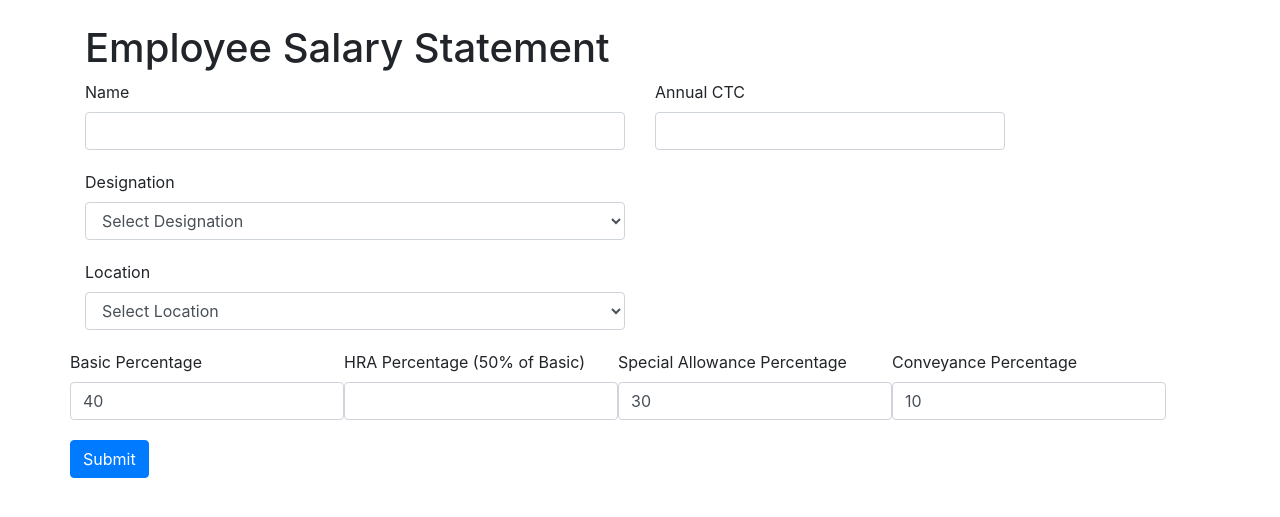
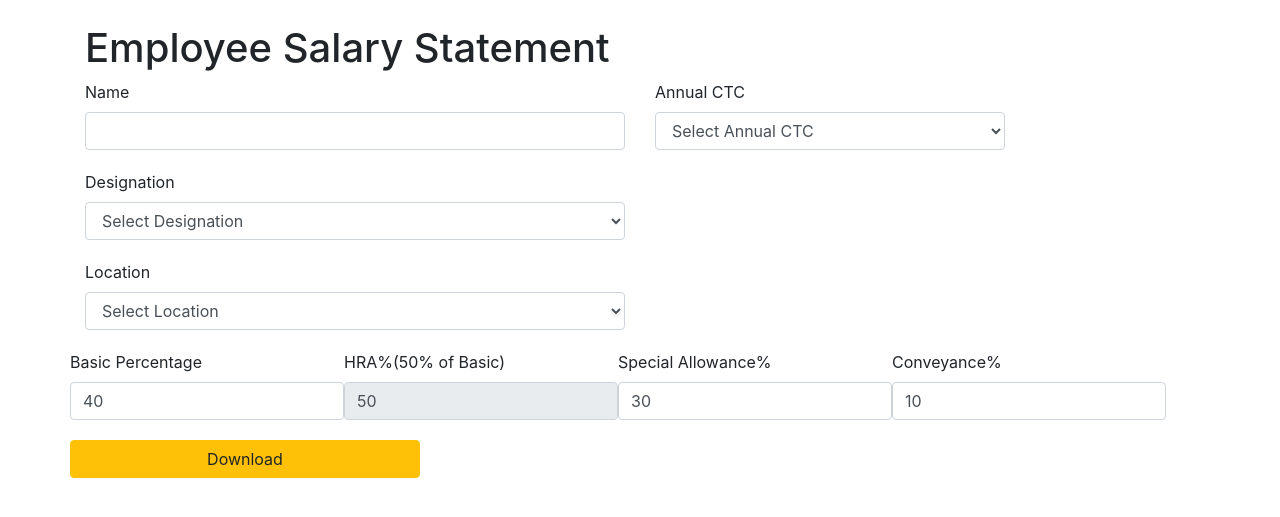
Before and after one commit to Santoshreddy-98/CTC-Form, a Flask app: page / in a window 1280 px wide. Shown: the top 517 px of the page. Run offline with Flask 3, Linux system fonts and the light colour scheme; some libraries are stand-ins or nearby versions.

Commit message:
added fixed values for CTC

```diff
--- a/server.py
+++ b/server.py
@@ -31,7 +31,7 @@ def generate_document(data):
 
         "${EMP_LOCATION}": data['location'],
 
-        "${DOJ}": "17/05/2022",
+        "${DOJ}": "-",
 
         "${ANNUAL_BASIC_CTC}": data['basic_percentage'],
 
@@ -52,6 +52,33 @@ def generate_document(data):
         "${ANNUAL_TOTAL}": data['annual_ctc'],
 
         "${MONTHLY_TOTAL}": data['monthly_ctc'],
+        "${ANNUAL_ESIC_SHARE}":"-",
+        "${MONTHLY_ESIC}":"-",
+        "${ANL_COM_CON_PF}":"-",
+        "${MON_COM_CON_PF}":"-",
+        "${ANNUAL_DEDUCTIONS}":"-",
+        "${MONTHLY_DEDUCTIONS}":"-",
+        "${EMPLOYER_SHARE_PF}":"-",
+        "${MON_EMPLOYER_SHARE_PF}":"-",
+        "${ANL_GROSS_PAY}":"-",
+        "${MON_GROSS_PAY}":"-",
+        "${ANL_ESIC_EMPLOY_SHR}":"-",
+        "${MON_ESIC_EMPLOY_SHAR}":"-",
+        "${ANL_EMPLOY_SHR_PF}":"-",
+        "${MON_EMPLOY_SHAR_PF}":"-",
+        "${ANL_MED_INS}":"-",
+        "${MON_MED_INS}":"-",
+        "${ANL_PRO_TAX}":"-",
+        "${MON_PRO_TAX}":"-",
+        "${ANL_NET_PAY}":"-",
+        "${MON_NET_PAY}":"-",
+        "${ANL_VAR_PAY}":"-",
+        "${MON_VAR_PAY}":"-",
+        "${CTC_EMPLOYR_PF_ESIC_SHARE}":"-",
+
+
+
+
 
     }
 
--- a/templates/form.html
+++ b/templates/form.html
@@ -121,12 +121,23 @@
           </div>
 
           <div class="col-md-4">
+            <label for="annual-ctc">Annual CTC</label>
+            <select class="form-control" id="annual-ctc" name="annual_ctc" required>
+              <option value="" disabled selected>Select Annual CTC</option>
+              <option value="100000">1L</option>
+              <option value="150000">1.5L</option>
+              <option value="200000">2L</option>
+              <option value="250000">2.5L</option>
+              <option value="300000">3L</option>
+              <option value="350000">3.5L</option>
+              <option value="400000">4L</option>
+              <option value="450000">4.5L</option>
+              <option value="500000">5L</option>
+              <option value="550000">5.5L</option>
+              <option value="600000">6L+</option>
+            </select>
+          </div>
 
-            <label for="annual-ctc">Annual CTC</label>
-
-            <input type="number" class="form-control" id="annual-ctc" name="annual_ctc" required>
-
-          </div>
 
           <div class="form-group">
 
@@ -137,16 +148,14 @@
           </div>
 
           <div class="form-group">
+            <label for="hra-percentage">HRA%(50% of Basic)</label>
+            <input type="number" class="form-control" id="hra-percentage" name="hra_percentage" value="50" readonly>
+          </div>
 
-            <label for="hra-percentage">HRA Percentage (50% of Basic)</label>
-
-            <input type="number" class="form-control" id="hra-percentage" name="hra_percentage">
-
-          </div>
 
           <div class="form-group">
 
-            <label for="special-allowance-percentage">Special Allowance Percentage</label>
+            <label for="special-allowance-percentage">Special Allowance%</label>
 
             <input type="number" class="form-control" id="special-allowance-percentage" name="special_allowance_percentage" value="30" required>
 
@@ -154,13 +163,16 @@
 
           <div class="form-group">
 
-            <label for="conveyance-percentage">Conveyance Percentage</label>
+            <label for="conveyance-percentage">Conveyance%</label>
 
             <input type="number" class="form-control" id="conveyance-percentage" name="conveyance_percentage" value="10" required>
 
           </div>
 
-          <button type="submit" class="btn btn-primary">Submit</button>
+          <div class="row w-100 justify-content-between">
+            <div class="col-md-4">
+              <button type="submit" class="btn btn-warning btn-block">Download</button>
+            </div>
 
         </form>
 
```
Also changed, not shown: 2 other files.
